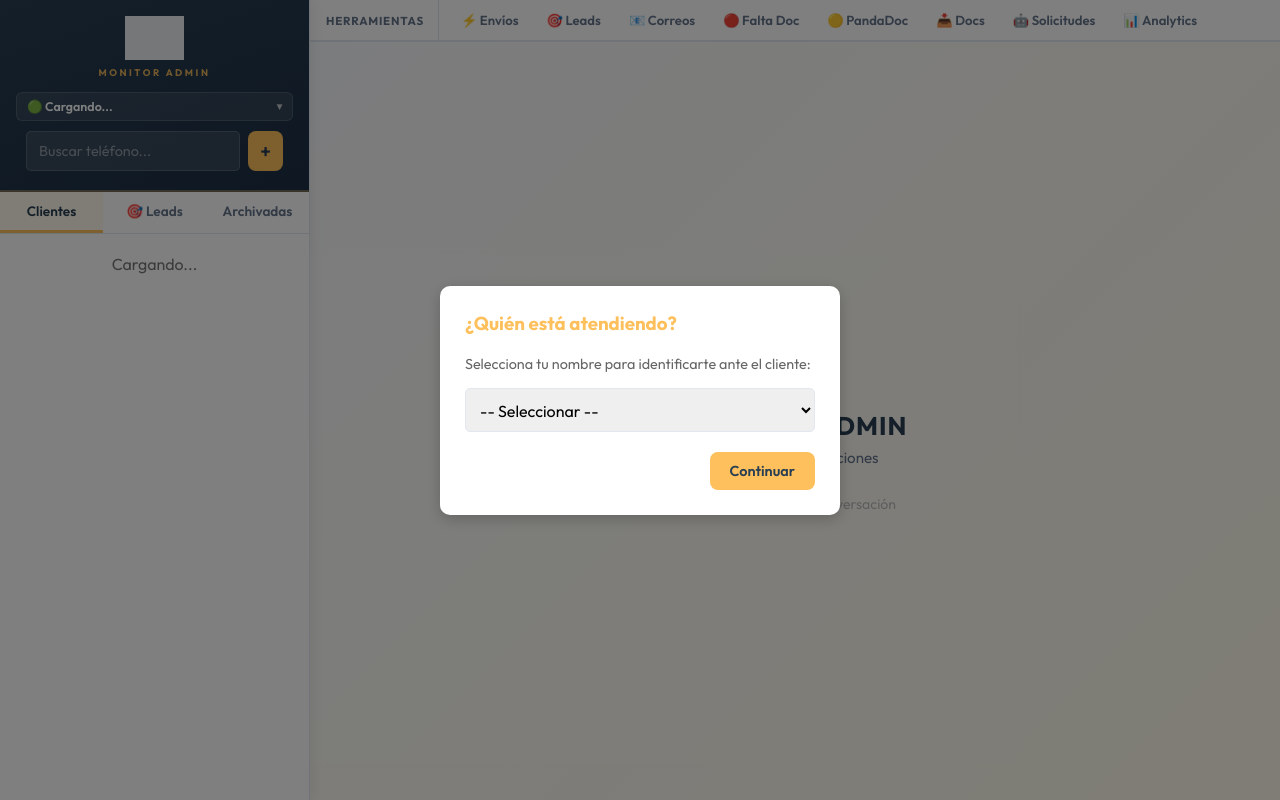
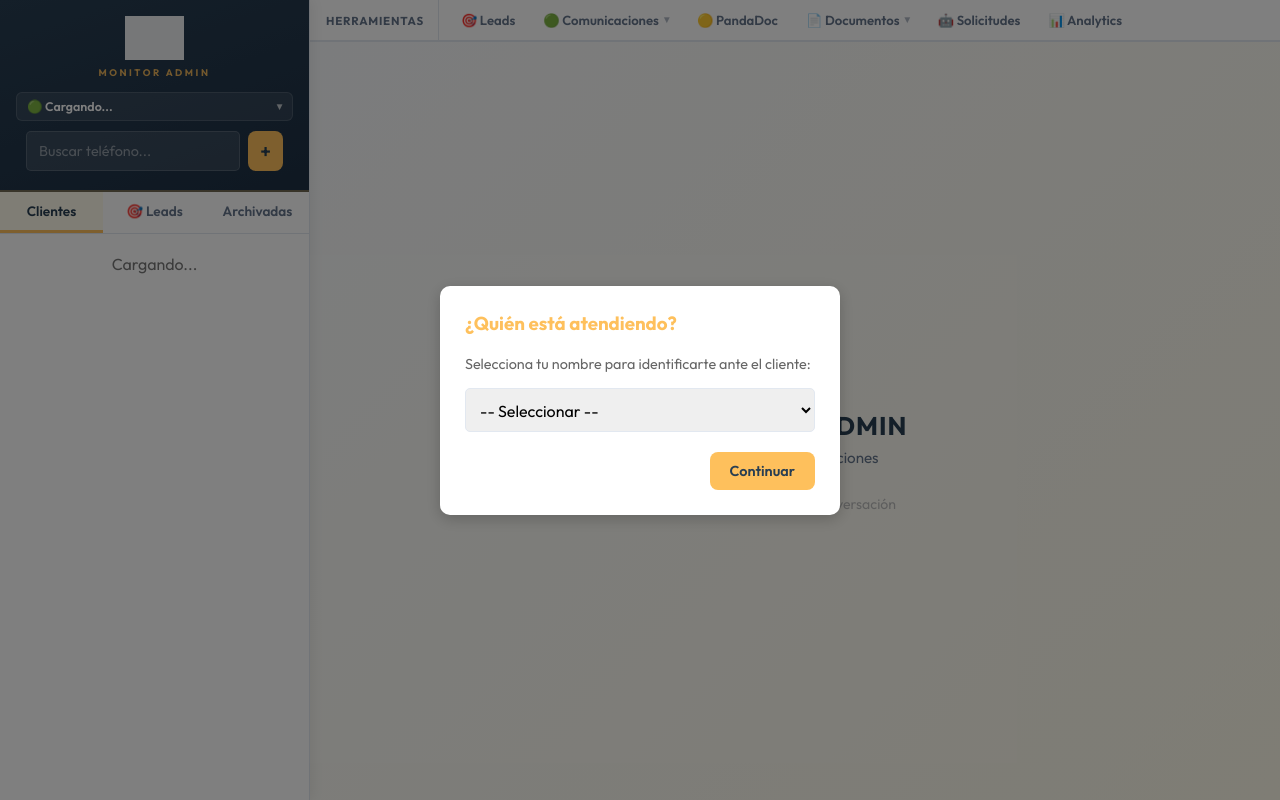
Before and after one commit to Ban68/BotProalto, a Flask app: template templates/admin.html in a window 1280 px wide. Run offline with Flask 3, Linux system fonts and the light colour scheme; the template is opened without the code that fills it, so the values that code supplies are empty; some libraries are stand-ins or nearby versions; grey boxes are pictures that could not be loaded.

Commit message:
Refactor admin nav: group Envíos/Correos and FaltaDoc/Docs into dropdown menus
- Comunicaciones▾ groups Envíos + Correos (verde, asociado a estado_verde)
- Documentos▾ groups Falta Doc + Docs Recibidos
- Reorder nav: Leads → Comunicaciones → PandaDoc → Documentos → Solicitudes → Analytics
- Dropdown items show colored left-border on active state
- Group button highlights with its color when any child tab is active

Co-Authored-By: Claude Sonnet 4.6 <noreply@anthropic.com>

```diff
--- a/templates/admin.html
+++ b/templates/admin.html
@@ -251,6 +251,99 @@
             font-weight: 700;
         }
 
+        /* Grouped nav dropdown */
+        .tool-nav-group {
+            position: relative;
+            display: flex;
+            align-items: stretch;
+        }
+
+        .tool-nav-group-btn {
+            padding: 0 14px;
+            height: 42px;
+            background: transparent;
+            border: none;
+            border-bottom: 3px solid transparent;
+            margin-bottom: -2px;
+            color: var(--text-muted);
+            cursor: pointer;
+            font-size: 0.82rem;
+            font-weight: 600;
+            white-space: nowrap;
+            transition: all 0.18s;
+            display: flex;
+            align-items: center;
+            gap: 5px;
+            font-family: 'Outfit', sans-serif;
+        }
+
+        .tool-nav-group:hover .tool-nav-group-btn {
+            color: var(--primary-dark);
+            background: #f8fafc;
+        }
+
+        .tool-nav-group-chevron {
+            font-size: 0.65rem;
+            opacity: 0.5;
+            transition: transform 0.18s;
+            display: inline-block;
+        }
+
+        .tool-nav-group:hover .tool-nav-group-chevron {
+            transform: rotate(180deg);
+        }
+
+        .tool-nav-dropdown {
+            display: none;
+            position: absolute;
+            top: calc(100% + 2px);
+            left: 0;
+            background: white;
+            border: 1px solid var(--border);
+            border-top: none;
+            border-radius: 0 0 var(--radius) var(--radius);
+            box-shadow: 0 6px 20px rgba(0,0,0,0.10);
+            z-index: 200;
+            min-width: 170px;
+            overflow: hidden;
+        }
+
+        .tool-nav-group:hover .tool-nav-dropdown {
+            display: block;
+        }
+
+        .tool-nav-dropdown-btn {
+            display: flex;
+            align-items: center;
+            gap: 8px;
+            width: 100%;
+            padding: 10px 16px;
+            background: transparent;
+            border: none;
+            border-left: 3px solid transparent;
+            color: var(--text-muted);
+            cursor: pointer;
+            font-size: 0.82rem;
+            font-weight: 600;
+            font-family: 'Outfit', sans-serif;
+            transition: all 0.15s;
+            text-align: left;
+            white-space: nowrap;
+        }
+
+        .tool-nav-dropdown-btn:hover {
+            background: #f8fafc;
+            color: var(--primary-dark);
+            border-left-color: var(--border);
+        }
+
+        .tool-nav-dropdown-btn.active-tab {
+            background: var(--primary-light);
+            color: var(--primary-dark) !important;
+            font-weight: 700;
+            border-left-color: var(--primary) !important;
+        }
+
         /* Content area (holds all main panels) */
         .content-area {
             flex: 1;
@@ -765,12 +858,28 @@
     <div class="content-wrapper">
         <div class="tool-nav">
             <span class="tool-nav-label">Herramientas</span>
-            <button type="button" class="tool-nav-btn" id="tabEnvios" onclick="switchTab('envios')">⚡ Envíos</button>
             <button type="button" class="tool-nav-btn" id="tabLeads" onclick="switchTab('leads')">🎯 Leads</button>
-            <button type="button" class="tool-nav-btn" id="tabCorreos" onclick="switchTab('correos')">📧 Correos</button>
-            <button type="button" class="tool-nav-btn" id="tabRojo" onclick="switchTab('rojo')">🔴 Falta Doc</button>
+            <!-- Grupo: Comunicaciones -->
+            <div class="tool-nav-group">
+                <button type="button" class="tool-nav-group-btn" id="tabGrupoComunicaciones">
+                    🟢 Comunicaciones <span class="tool-nav-group-chevron">▾</span>
+                </button>
+                <div class="tool-nav-dropdown">
+                    <button type="button" class="tool-nav-dropdown-btn" id="tabEnvios" onclick="switchTab('envios')">⚡ Envíos</button>
+                    <button type="button" class="tool-nav-dropdown-btn" id="tabCorreos" onclick="switchTab('correos')">📧 Correos</button>
+                </div>
+            </div>
             <button type="button" class="tool-nav-btn" id="tabAmarillo" onclick="switchTab('amarillo')">🟡 PandaDoc</button>
-            <button type="button" class="tool-nav-btn" id="tabDocRecibidos" onclick="switchTab('docrecibidos')">📥 Docs <span id="badgeDocsPendientes" style="display:none; background:#ef4444; color:white; border-radius:999px; padding:1px 5px; font-size:0.72rem; margin-left:2px;">0</span></button>
+            <!-- Grupo: Documentos -->
+            <div class="tool-nav-group">
+                <button type="button" class="tool-nav-group-btn" id="tabGrupoDocumentos">
+                    📄 Documentos <span class="tool-nav-group-chevron">▾</span>
+                </button>
+                <div class="tool-nav-dropdown">
+                    <button type="button" class="tool-nav-dropdown-btn" id="tabRojo" onclick="switchTab('rojo')">🔴 Falta Doc</button>
+                    <button type="button" class="tool-nav-dropdown-btn" id="tabDocRecibidos" onclick="switchTab('docrecibidos')">📥 Docs Recibidos <span id="badgeDocsPendientes" style="display:none; background:#ef4444; color:white; border-radius:999px; padding:1px 5px; font-size:0.72rem; margin-left:2px;">0</span></button>
+                </div>
+            </div>
             <button type="button" class="tool-nav-btn" id="tabLLMRequests" onclick="switchTab('llmrequests')">🤖 Solicitudes <span id="badgeLLMPendientes" style="display:none; background:#ef4444; color:white; border-radius:999px; padding:1px 5px; font-size:0.72rem; margin-left:2px;">0</span></button>
             <button type="button" class="tool-nav-btn" id="tabAnalytics" onclick="switchTab('analytics')">📊 Analytics</button>
         </div>
@@ -1626,28 +1735,56 @@
 
             // Tool nav button active states (inactive → clear inline styles so CSS takes over)
             const toolColors = {
-                tabEnvios:      { active: '#4f46e5', tab: 'envios'       },
-                tabLeads:       { active: '#059669', tab: 'leads'        },
-                tabCorreos:     { active: '#3b82f6', tab: 'correos'      },
-                tabAmarillo:    { active: '#d97706', tab: 'amarillo'     },
-                tabRojo:        { active: '#dc2626', tab: 'rojo'         },
-                tabDocRecibidos:{ active: '#b45309', tab: 'docrecibidos' },
-                tabLLMRequests: { active: '#7c3aed', tab: 'llmrequests'  },
-                tabAnalytics:   { active: '#0891b2', tab: 'analytics'    },
+                tabEnvios:      { active: '#4f46e5', tab: 'envios',       isDropdown: true  },
+                tabLeads:       { active: '#059669', tab: 'leads',        isDropdown: false },
+                tabCorreos:     { active: '#3b82f6', tab: 'correos',      isDropdown: true  },
+                tabAmarillo:    { active: '#d97706', tab: 'amarillo',     isDropdown: false },
+                tabRojo:        { active: '#dc2626', tab: 'rojo',         isDropdown: true  },
+                tabDocRecibidos:{ active: '#b45309', tab: 'docrecibidos', isDropdown: true  },
+                tabLLMRequests: { active: '#7c3aed', tab: 'llmrequests',  isDropdown: false },
+                tabAnalytics:   { active: '#0891b2', tab: 'analytics',    isDropdown: false },
             };
             for (const [id, cfg] of Object.entries(toolColors)) {
                 const el = document.getElementById(id);
                 if (!el) continue;
                 el.classList.toggle('active-tab', tab === cfg.tab);
                 if (tab === cfg.tab) {
-                    el.style.background  = cfg.active;
-                    el.style.border      = `1px solid ${cfg.active}`;
-                    el.style.color       = 'white';
+                    if (cfg.isDropdown) {
+                        el.style.background  = cfg.active + '18';
+                        el.style.borderLeft  = `3px solid ${cfg.active}`;
+                        el.style.color       = cfg.active;
+                        el.style.border      = '';
+                    } else {
+                        el.style.background  = cfg.active;
+                        el.style.border      = `1px solid ${cfg.active}`;
+                        el.style.color       = 'white';
+                    }
                 } else {
                     el.style.background  = '';
                     el.style.border      = '';
+                    el.style.borderLeft  = '';
                     el.style.color       = '';
                 }
+            }
+
+            // Update group button active states
+            const grupoComEl = document.getElementById('tabGrupoComunicaciones');
+            if (grupoComEl) {
+                const comActive = (tab === 'envios' || tab === 'correos');
+                const comColor  = '#16a34a'; // verde estado_verde
+                grupoComEl.classList.toggle('active-group', comActive);
+                grupoComEl.style.color            = comActive ? comColor : '';
+                grupoComEl.style.borderBottomColor = comActive ? comColor : '';
+                grupoComEl.style.fontWeight        = comActive ? '700' : '';
+            }
+            const grupoDocEl = document.getElementById('tabGrupoDocumentos');
+            if (grupoDocEl) {
+                const docActive = (tab === 'rojo' || tab === 'docrecibidos');
+                const docColor  = tab === 'rojo' ? '#dc2626' : '#b45309';
+                grupoDocEl.classList.toggle('active-group', docActive);
+                grupoDocEl.style.color            = docActive ? docColor : '';
+                grupoDocEl.style.borderBottomColor = docActive ? docColor : '';
+                grupoDocEl.style.fontWeight        = docActive ? '700' : '';
             }
 
             const amarilloState = document.getElementById('amarilloState');
```
